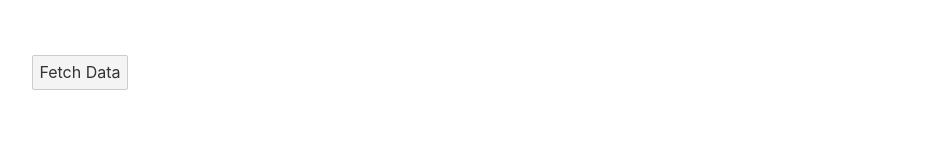
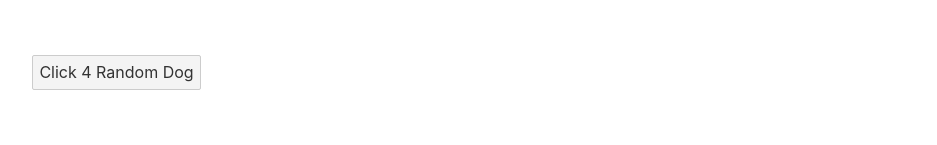
Before and after one commit to GillyRabutTsurwa/svelte-docs-learning, a Svelte app: page / in a window 1280 px wide. Shown: the part 193-338 px from the top of the page, without its empty margins (108-1045 px from the left). Built offline with nearby package versions, Linux system fonts and the light colour scheme; no server answers.

Commit message:
dealing with promises using svelte. I love the syntaxe

```diff
--- a/src/App.svelte
+++ b/src/App.svelte
@@ -61,14 +61,17 @@
   <div class="docs-read" />
 
   <div class="code" />
-  <button on:click={handeClick}>Fetch Data</button>
+  <button on:click={handeClick}>Click 4 Random Dog</button>
 
   <div class="promise-container">
+    <!-- Alors que l'on est en train d'accueilir nos données, "Loading good bois", s'affiche. myPromise contient une fonctionne qui consume une promesse. -->
     {#await myPromise}
-      <p>Loading good boys...</p>
+      <p>Loading good bois...</p>
+      <!-- Après que nos données sont accueillies, on va rendre une image aléatoire d'un chien -->
     {:then promiseData}
       <img src={promiseData.message} alt="Dog" />
     {:catch error}
+      <!-- Mais si une erreur s'est produite, on va afficher "There was an error" -->
       <strong>There was an error</strong>
     {/await}
   </div>
```
